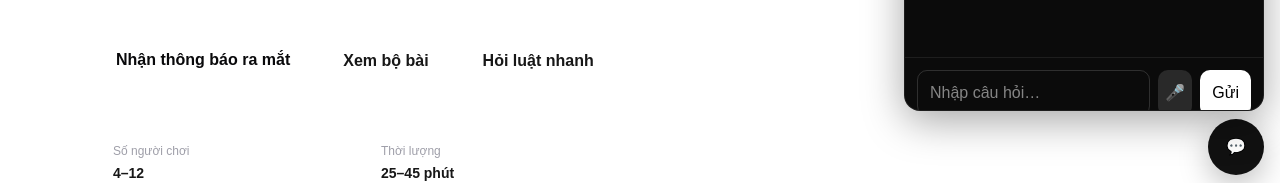
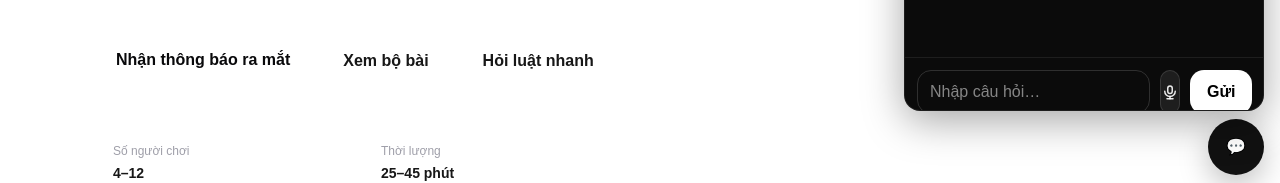
Before and after one commit to thpntmk471/canhba-website, a Next.js app: page / in a window 1280 px wide. Both pictures are taken after a click on the button "Open chat". Shown: the part 609-792 px from the top of the page. Built offline with nearby package versions, Linux system fonts and the light colour scheme.

Commit message:
fix chatbox layout

```diff
--- a/app/components/ChatWidget.tsx
+++ b/app/components/ChatWidget.tsx
@@ -3,6 +3,48 @@
 import { useEffect, useRef, useState } from "react";
 
 type Msg = { role: "user" | "bot"; text: string };
+
+function MicIcon() {
+    return (
+        <svg width="18" height="18" viewBox="0 0 24 24" fill="none">
+            <path
+                d="M12 14a3 3 0 0 0 3-3V7a3 3 0 1 0-6 0v4a3 3 0 0 0 3 3Z"
+                stroke="currentColor"
+                strokeWidth="2"
+                strokeLinecap="round"
+            />
+            <path
+                d="M19 11a7 7 0 0 1-14 0"
+                stroke="currentColor"
+                strokeWidth="2"
+                strokeLinecap="round"
+            />
+            <path
+                d="M12 18v3"
+                stroke="currentColor"
+                strokeWidth="2"
+                strokeLinecap="round"
+            />
+            <path
+                d="M8 21h8"
+                stroke="currentColor"
+                strokeWidth="2"
+                strokeLinecap="round"
+            />
+        </svg>
+    );
+}
+
+function WaveIcon() {
+    return (
+        <svg width="18" height="18" viewBox="0 0 24 24" fill="none">
+            <path d="M7 9v6" stroke="currentColor" strokeWidth="2" strokeLinecap="round" />
+            <path d="M11 6v12" stroke="currentColor" strokeWidth="2" strokeLinecap="round" />
+            <path d="M15 8v8" stroke="currentColor" strokeWidth="2" strokeLinecap="round" />
+            <path d="M19 10v4" stroke="currentColor" strokeWidth="2" strokeLinecap="round" />
+        </svg>
+    );
+}
 
 export default function ChatWidget() {
     const [open, setOpen] = useState(false);
@@ -74,8 +116,8 @@ export default function ChatWidget() {
         setLoading(true);
 
         try {
-            // (Tuỳ bạn) show user bubble cho voice:
-            setMsgs((m) => [...m, { role: "user", text: "🎤 (voice)" }]);
+            // (Tuỳ bạn) Nếu muốn hiện "🎤 (voice)" bubble thì bỏ comment dòng dưới:
+            // setMsgs((m) => [...m, { role: "user", text: "🎤 (voice)" }]);
 
             const fd = new FormData();
             fd.append("audio", blob, "voice.webm");
@@ -119,7 +161,10 @@ export default function ChatWidget() {
             mr.start();
             setRecording(true);
         } catch {
-            setMsgs((m) => [...m, { role: "bot", text: "Không xin được quyền micro 😥 Bạn bật mic rồi thử lại nhé." }]);
+            setMsgs((m) => [
+                ...m,
+                { role: "bot", text: "Không xin được quyền micro 😥 Bạn bật mic rồi thử lại nhé." },
+            ]);
         }
     }
 
@@ -204,13 +249,13 @@ export default function ChatWidget() {
                         ))}
                         {(loading || recording) && (
                             <div style={{ opacity: 0.8, fontSize: 13 }}>
-                                {recording ? "Đang ghi âm... bấm ⏹ để gửi" : "Đang trả lời..."}
+                                {recording ? "Đang ghi âm... bấm lại mic để dừng & gửi" : "Đang trả lời..."}
                             </div>
                         )}
                     </div>
 
                     <div style={{ padding: 12, borderTop: "1px solid rgba(255,255,255,.08)" }}>
-                        <div style={{ display: "flex", gap: 8 }}>
+                        <div style={{ display: "flex", gap: 10, alignItems: "center" }}>
                             <input
                                 value={input}
                                 onChange={(e) => setInput(e.target.value)}
@@ -222,7 +267,8 @@ export default function ChatWidget() {
                                 style={{
                                     flex: 1,
                                     padding: "10px 12px",
-                                    borderRadius: 10,
+                                    height: 44,
+                                    borderRadius: 14,
                                     border: "1px solid rgba(255,255,255,.15)",
                                     background: "transparent",
                                     color: "#fff",
@@ -231,23 +277,36 @@ export default function ChatWidget() {
                                 }}
                             />
 
-                            {/* Mic */}
+                            {/* Mic (đẹp) */}
                             <button
                                 onClick={recording ? stopRecording : startRecording}
                                 disabled={loading}
+                                aria-label={recording ? "Stop recording" : "Start recording"}
+                                title={recording ? "Dừng & gửi" : "Ghi âm"}
                                 style={{
                                     width: 44,
-                                    borderRadius: 10,
-                                    border: "none",
-                                    background: recording ? "#ef4444" : "rgba(255,255,255,.12)",
-                                    color: "#fff",
-                                    cursor: "pointer",
+                                    height: 44,
+                                    borderRadius: 999,
+                                    border: "1px solid rgba(255,255,255,.12)",
+                                    background: recording ? "#22c55e" : "rgba(255,255,255,.08)",
+                                    color: recording ? "#052e16" : "rgba(255,255,255,.9)",
+                                    display: "grid",
+                                    placeItems: "center",
+                                    cursor: loading ? "not-allowed" : "pointer",
                                     opacity: loading ? 0.7 : 1,
+                                    transition: "transform .08s ease, background .2s ease",
                                 }}
-                                aria-label="Voice"
-                                title={recording ? "Dừng & gửi" : "Ghi âm"}
+                                onMouseDown={(e) => {
+                                    (e.currentTarget as HTMLButtonElement).style.transform = "scale(0.98)";
+                                }}
+                                onMouseUp={(e) => {
+                                    (e.currentTarget as HTMLButtonElement).style.transform = "scale(1)";
+                                }}
+                                onMouseLeave={(e) => {
+                                    (e.currentTarget as HTMLButtonElement).style.transform = "scale(1)";
+                                }}
                             >
-                                {recording ? "⏹" : "🎤"}
+                                {recording ? <WaveIcon /> : <MicIcon />}
                             </button>
 
                             {/* Send */}
@@ -255,12 +314,14 @@ export default function ChatWidget() {
                                 onClick={() => sendText(input)}
                                 disabled={loading || recording}
                                 style={{
-                                    padding: "10px 12px",
-                                    borderRadius: 10,
-                                    border: "none",
+                                    height: 44,
+                                    padding: "0 16px",
+                                    borderRadius: 14,
+                                    border: "1px solid rgba(255,255,255,.10)",
                                     background: "#fff",
                                     color: "#000",
-                                    cursor: "pointer",
+                                    fontWeight: 700,
+                                    cursor: loading || recording ? "not-allowed" : "pointer",
                                     opacity: loading || recording ? 0.7 : 1,
                                 }}
                             >
```
